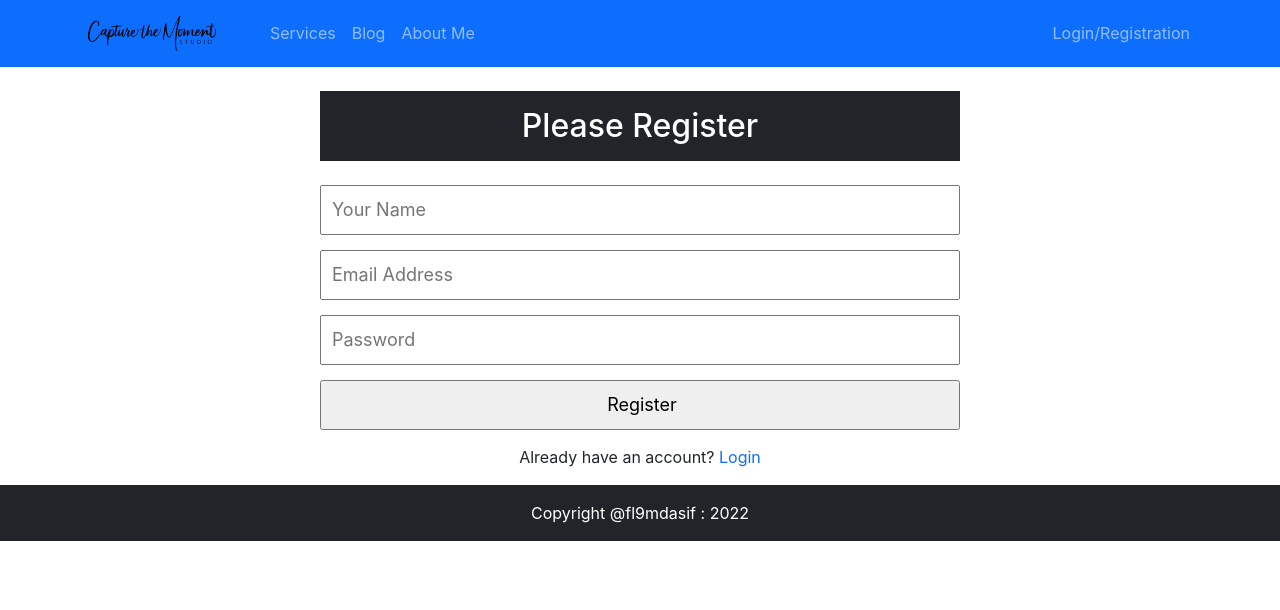
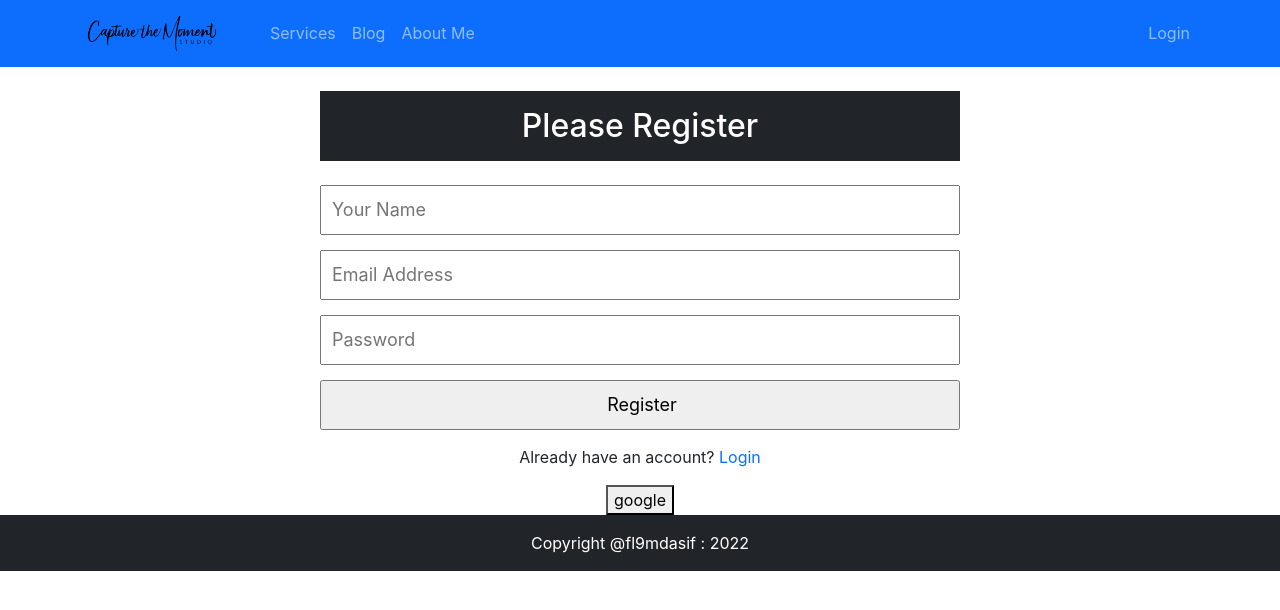
Before and after one commit to fl9mdasif/Indeoendent-service-provider, a React (Create React App) app: page /registration in a window 1280 px wide. Shown: the top 610 px of the page. Built offline with nearby package versions, Linux system fonts and the light colour scheme; no server answers.

Commit message:
added email registration and login with react firebase hook

```diff
--- a/src/firebase.init.js
+++ b/src/firebase.init.js
@@ -1,5 +1,6 @@
 // Import the functions you need from the SDKs you need
 import { initializeApp } from "firebase/app";
+import { getAuth } from "firebase/auth";
 // TODO: Add SDKs for Firebase products that you want to use
 // https://firebase.google.com/docs/web/setup#available-libraries
 
@@ -15,4 +16,5 @@ const firebaseConfig = {
 
 // Initialize Firebase
 const app = initializeApp(firebaseConfig);
-const auth = getAuth (app);
+const auth= getAuth(app);
+export default auth;
--- a/src/pages/Common/Header/Header.js
+++ b/src/pages/Common/Header/Header.js
@@ -1,8 +1,17 @@
+
 import React from 'react';
 import {Container, Nav,  Navbar} from 'react-bootstrap'
+import { useAuthState } from 'react-firebase-hooks/auth';
 import { Link } from 'react-router-dom';
-import logo from '../../../images/capturedMomentLogo.png'
+import auth from '../../../firebase.init';
+import logo from '../../../images/capturedMomentLogo.png';
+import { signOut } from 'firebase/auth';
+
 const Header = () => {
+    const [user] = useAuthState(auth);
+    const handleSignOut =()=> {
+        signOut(auth)
+    }
     return (
 
         <>
@@ -18,7 +27,12 @@ const Header = () => {
                         </Nav>
 
                         <Nav>
-                            <Nav.Link as={Link} to="login">Login/Registration</Nav.Link>
+                            {
+                                user ? <button onClick={handleSignOut} className="btn btn-link text-white text-decoration-none"> Sign Out</button>
+                                :
+                                <Nav.Link as={Link} to="login">Login</Nav.Link>
+                            }
+
 
                         </Nav>
                     </Navbar.Collapse>
--- a/src/pages/Login/Login/Login.js
+++ b/src/pages/Login/Login/Login.js
@@ -1,8 +1,21 @@
 import React from 'react';
+import {  useSignInWithEmailAndPassword } from 'react-firebase-hooks/auth';
 import { Link, useNavigate } from 'react-router-dom';
-import './login.css'
+import auth from '../../../firebase.init';
+import  './login.css';
+import SocialLogin from '../../Login/SocialLogin/SocialLogin'
+
+// import auth from '../../../firebase.init';
+
+
 const Login = () => {
     const navigate = useNavigate();
+    const [
+        signInWithEmailAndPassword,
+        user,
+        loading,
+        error,
+      ] = useSignInWithEmailAndPassword(auth);
 
     const navigateRegistration = (event) => {
         navigate('/registration');
@@ -12,8 +25,10 @@ const Login = () => {
 
         const email = event.target.email.value;
         const password = event.target.password.value;
-
-        console.log( email, password)
+        signInWithEmailAndPassword(email, password);
+        navigate('/home')
+        // console.log( email, password);
+        console.log(user);
     }
     return (
 
@@ -23,10 +38,11 @@ const Login = () => {
 
                 <input type="email" name="email" id="" placeholder='Email Address' required/>
                 <input type="password" name="password" id="" placeholder='Password' required/>
-                <input type="submit" value="Register" />
+                <input type="submit" value="Login" />
 
             </form>
             <p>Don't have an account? <Link className="pe-auto text-decoration-none" onClick={navigateRegistration} to="/registration"> Create new account</Link> </p>
+            <SocialLogin/>
         </div>
     );
 };
--- a/src/pages/Login/Registration/Registration.js
+++ b/src/pages/Login/Registration/Registration.js
@@ -1,8 +1,17 @@
 import React from 'react';
+import { useCreateUserWithEmailAndPassword } from 'react-firebase-hooks/auth';
 import { Link, useNavigate } from 'react-router-dom';
+import auth from '../../../firebase.init';
 import './Registration.css'
+import SocialLogin from '../../Login/SocialLogin/SocialLogin'
 
 const Registration = () => {
+    const [
+        createUserWithEmailAndPassword,
+        user,
+        loading,
+        error,
+      ] = useCreateUserWithEmailAndPassword(auth);
 
     const navigate = useNavigate()
 
@@ -14,9 +23,15 @@ const Registration = () => {
         const name = event.target.name.value;
         const email = event.target.email.value;
         const password = event.target.password.value;
+        createUserWithEmailAndPassword(email, password,{sendEmailVerification: true})
+        navigate('/home');
 
+        console.log(name, email, password);
+    }
 
-        console.log(name, email, password)
+    let errorElement;
+    if (error ) {
+        errorElement = <p className='text-danger'>Error: {error?.message} </p>
     }
     return (
         <div className='register-form'>
@@ -30,6 +45,8 @@ const Registration = () => {
                 <input type="submit" value="Register" />
             </form>
             <p>Already have an account? <Link className="pe-auto text-decoration-none" onClick={registrationLogin}  to="/login">Login</Link> </p>
+            <p>{errorElement}</p>
+            <SocialLogin/>
         </div>
     );
 };
--- /dev/null
+++ b/src/pages/Login/SocialLogin/SocialLogin.js
@@ -0,0 +1,11 @@
+import React from 'react';
+
+const SocialLogin = () => {
+    return (
+        <div>
+            <button>google</button>
+        </div>
+    );
+};
+
+export default SocialLogin;
```
